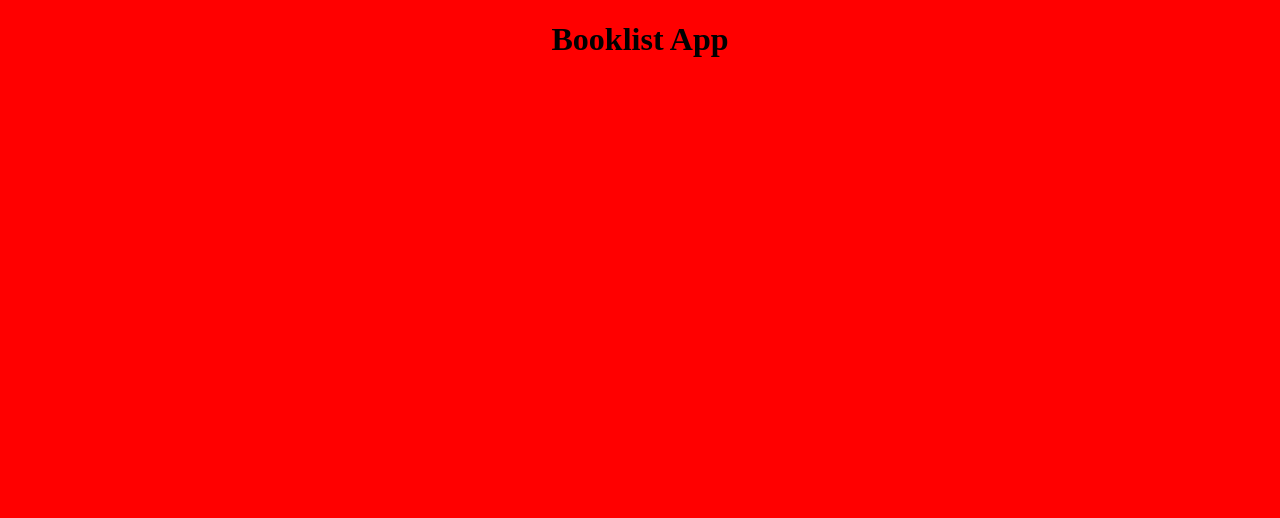
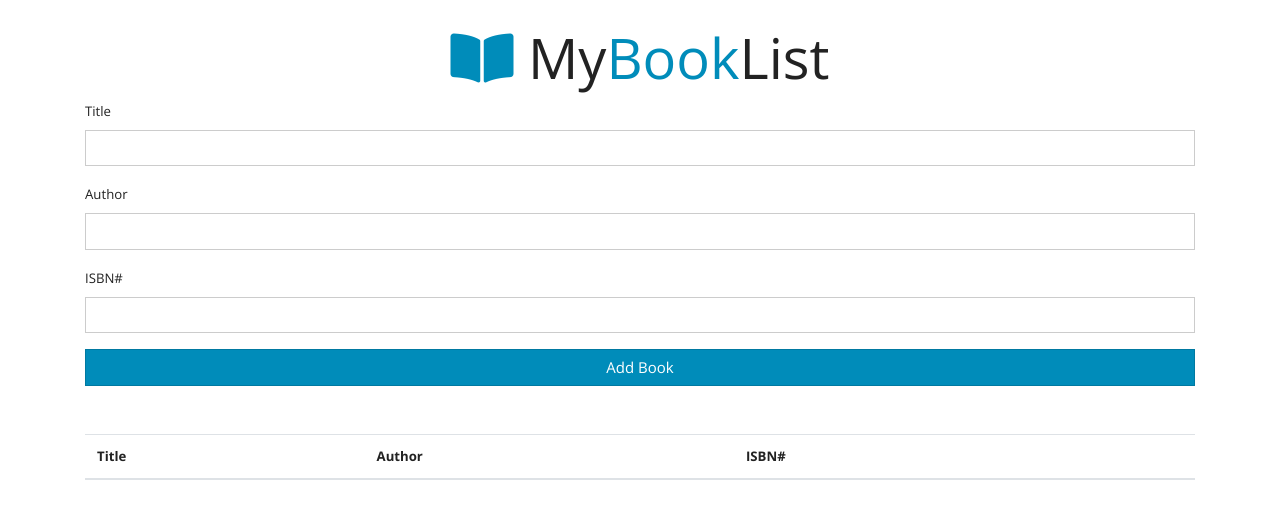
Before and after one commit to shoalam/booklist-app, a plain HTML site: page index.html in a window 1280 px wide. Drawn offline with nearby package versions, Linux system fonts and the light colour scheme.

Commit message:
Project updated

```diff
--- a/index.html
+++ b/index.html
@@ -5,11 +5,46 @@
     <meta http-equiv="X-UA-Compatible" content="IE=edge">
     <meta name="viewport" content="width=device-width, initial-scale=1.0">
     <title>Booklist App</title>
+    <link rel="stylesheet" href="https://use.fontawesome.com/releases/v5.6.3/css/all.css">
+    <link rel="stylesheet" href="https://bootswatch.com/4/yeti/bootstrap.min.css">
     <link rel="stylesheet" href="style.css">
 </head>
 <body>
 
-    <h1 style="text-align: center;">Booklist App</h1>
+    <div class="container mt-4">
+        <h1 class="display-4 text-center">
+          <i class="fas fa-book-open text-primary"></i> My<span class="text-primary">Book</span>List</h1>
+          <form id="book-form">
+            <div class="form-group">
+              <label for="title">Title</label>
+              <input type="text" id="title" class="form-control">
+            </div>
+            <div class="form-group">
+              <label for="author">Author</label>
+              <input type="text" id="author" class="form-control">
+            </div>
+            <div class="form-group">
+              <label for="isbn">ISBN#</label>
+              <input type="text" id="isbn" class="form-control">
+            </div>
+            <input type="submit" value="Add Book" class="btn btn-primary btn-block">
+          </form>
+          <table class="table table-striped mt-5">
+            <thead>
+              <tr>
+                <th>Title</th>
+                <th>Author</th>
+                <th>ISBN#</th>
+                <th></th>
+              </tr>
+            </thead>
+            <!-- <tbody id="book-list"></tbody> -->
+          </table>
+          <div class="book-list"></div>
+      </div>
+
+
+
 
     <script src="script.js"></script>
 
--- a/script.js
+++ b/script.js
@@ -1 +1,21 @@
-console.log("Hello World");
+const bookList = document.querySelector('.book-list');
+//const title = document.querySelector('#title').value;
+const title = 'This is title';
+//const author = document.querySelector('#author').value;
+const author = "This is author";
+//const isbn = document.querySelector('#isbn').value;
+const isbn = 10;
+
+//console.log(bookList);
+let parent = "<tr>"
+let child = `
+    <td>${title}</td>
+    <td>${author}</td>
+    <td>${isbn}</td>
+    <td></td>
+`;
+parent +="</tr>";
+
+parent.appendChild(child);
+
+bookList.innerHTML = parent;
--- a/style.css
+++ b/style.css
@@ -1,3 +1,5 @@
-body{
-    background-color: red;
+*{
+    margin: 0;
+    padding: 0;
+    box-sizing: border-box;
 }
```
